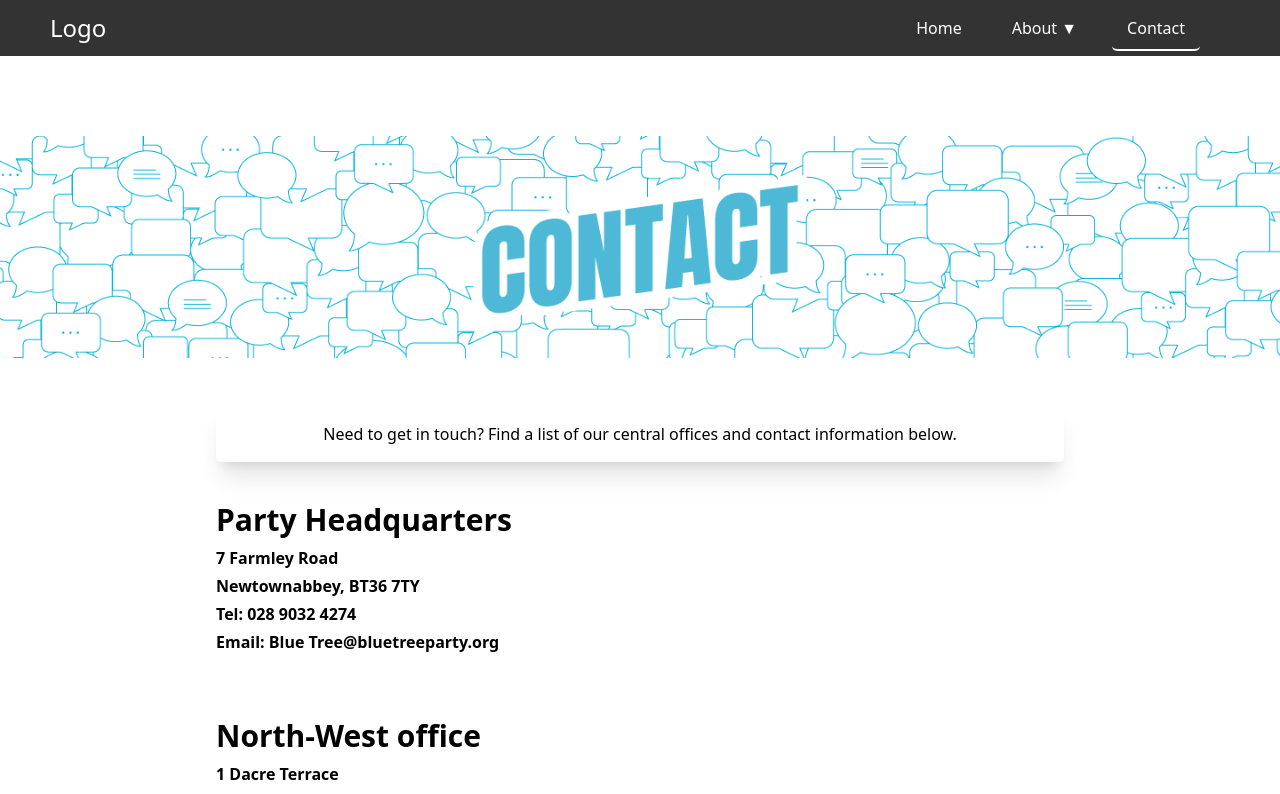
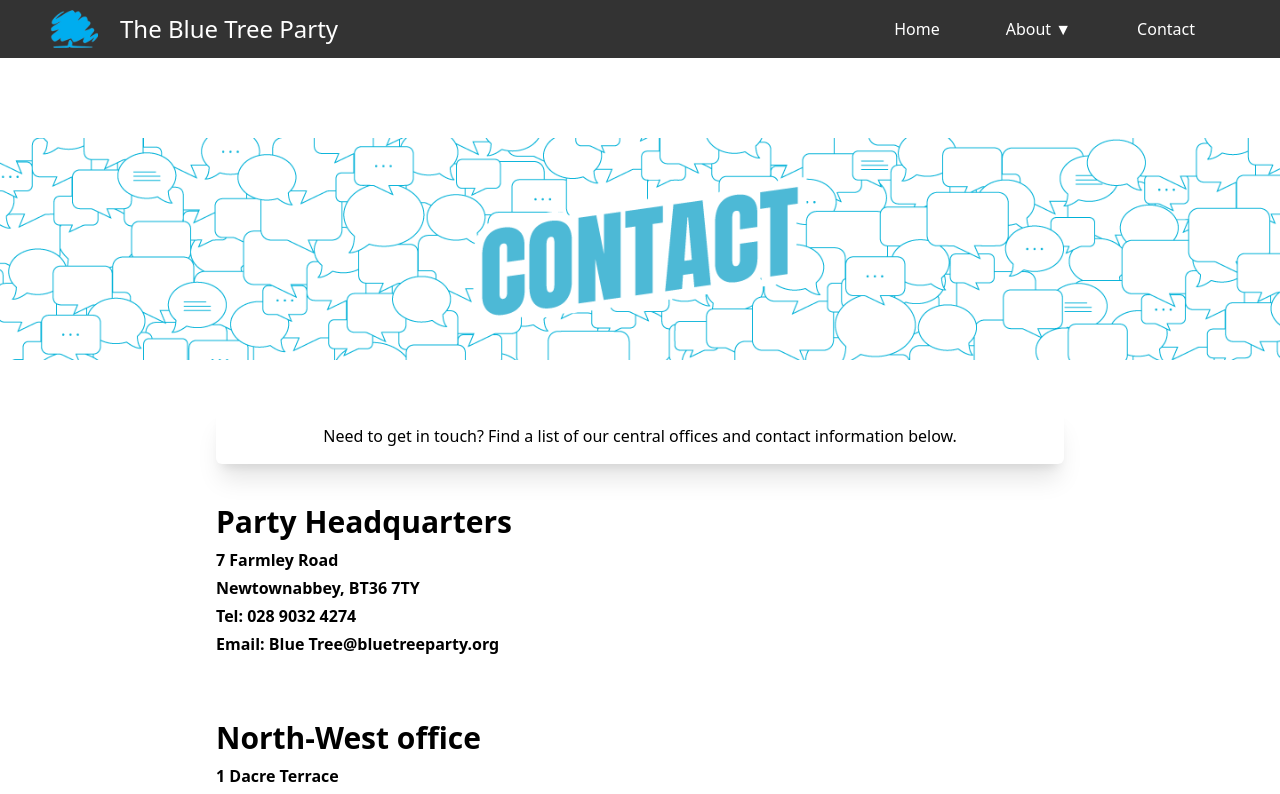
Before and after one commit to PaulTitto/politicalParty, a Vue app: page /contact in a window 1280 px wide. Shown: the top 794 px of the page. Built offline with nearby package versions, Linux system fonts and the light colour scheme.

Commit message:
Update Navbar

```diff
--- a/src/components/homeui/AppliMem.vue
+++ b/src/components/homeui/AppliMem.vue
@@ -32,9 +32,7 @@
 </template>
 
 <style scoped>
-.table{
-  margin-left:60px ;
-}
+
 .colum-cel {
 
   border: 1px double white;
--- a/src/components/ui/Navbar.vue
+++ b/src/components/ui/Navbar.vue
@@ -1,60 +1,55 @@
 <template>
   <div class="relative">
-
     <div class="navbar sticky top-0">
-        <div class="logo">Logo</div>
-        <div class="menu">
+      <div class="logo-container">
+        <div class="logo">
+          <img src="../../assets/img/icon.png" alt="The Blue Tree Party Logo">
+        </div>
+        <div class="party-name">The Blue Tree Party</div>
+      </div>
+      <div class="menu" :class="{'active': isMenuOpen}">
         <ul>
           <li><RouterLink to="/">Home</RouterLink></li>
           <li class="dropdown">
-              <a href="#">About ▼</a>
+            <!-- <a href="#">About ▼</a> -->
+            <RouterLink to="#" class="m-4 pointer-events-none">About ▼</RouterLink>
             <div class="dropdown-content">
               <ul>
-                  <li><RouterLink to="/about" >About</RouterLink></li>
+                <li><RouterLink to="/about">About</RouterLink></li>
               </ul>
-                <ul>
-                  <li><RouterLink to="/about" >About</RouterLink></li>
-                </ul>
-
             </div>
           </li>
-            <li><RouterLink to="/contact" exact class="router-link" active-class="active-router-link">Contact</RouterLink></li>
+          <li><RouterLink to="/contact">Contact</RouterLink></li>
         </ul>
       </div>
-        <div class="menu-toggle" id="mobile-menu">
+      <div class="menu-toggle" id="mobile-menu" @click="toggleMenu">
         <span class="bar"></span>
         <span class="bar"></span>
         <span class="bar"></span>
       </div>
     </div>
-      <!-- <nav class="bg-red-500 text-white">
-        <div class="container mx-auto py-4">
-          <ul class="flex space-x-4 pt-3">
-            <li class="text-white">
-
-
-              <RouterLink to="/latest_news" exact class="router-link" active-class="active-router-link">News</RouterLink>
-
-            </li>
-          </ul>
-        </div>
-      </nav> -->
-
-
   </div>
 </template>
 
 <script setup>
 import { ref } from 'vue';
-import { RouterLink } from 'vue-router'
+import { RouterLink } from 'vue-router';
 
+const isMenuOpen = ref(false);
+
+const toggleMenu = () => {
+  isMenuOpen.value = !isMenuOpen.value;
+};
 </script>
 
 
 
 <style scoped>
 
-
+.logo img{
+  width: 20%;
+  height: 20%;
+}
 .router-link {
   margin-right: 10px; /* Adjust the margin as needed */
 }
@@ -83,8 +78,20 @@ body {
   color: white;
 }
 
+.logo-container {
+  display: flex; /* This will ensure the logo and party name appear side by side */
+  align-items: center; /* Vertically align them in the middle */
+}
+
 .logo {
-  font-size: 24px;
+  margin-right: 0px; /* Add some spacing between the logo and party name */
+}
+
+.party-name {
+  position: absolute;
+  padding-left: 70px;
+  font-size: 24px; /* Adjust as needed */
+  color: white; /* Or any color you prefer */
 }
 
 .menu {
@@ -104,9 +111,9 @@ body {
 }
 
 .menu ul li.dropdown .dropdown-content {
+  padding-top: 2px;
   display: none;
   position: absolute;
-
   top: 100%;
   left: 0;
   background-color: #333;
@@ -114,17 +121,17 @@ body {
   z-index: 1;
 }
 
-.menu ul li.dropdown .dropdown-content li {
-  margin-bottom: 20px;
+.menu ul li.dropdown .dropdown-content ul li {
+  margin: 20px 0px;
 }
 
 .menu ul li.dropdown:hover .dropdown-content {
   display: block;
 }
 
-/* If you want to add space between dropdown items, adjust this margin-bottom */
+
 .menu ul li.dropdown .dropdown-content ul li:not(:last-child) {
-  margin-bottom: 10px;
+  margin-bottom: 20px;
 }
 .menu a {
   color: white;
@@ -138,6 +145,9 @@ body {
   background-color: #555;
 }
 
+.menu.active {
+  display: flex;
+}
 .menu-toggle {
   display: none;
   flex-direction: column;
@@ -151,7 +161,7 @@ body {
   background-color: white;
 }
 
-/* Responsive Styles */
+
 @media (max-width: 768px) {
   .menu {
     display: none;
@@ -168,7 +178,7 @@ body {
   }
 
   .menu-toggle {
-    order: 1; /* Move the toggle to the rightmost side */
+    order: 1;
   }
 
   .menu ul {
```
Also changed, not shown: src/assets/img/icon.png. Lines whose indentation alone changed are shown as unchanged.
